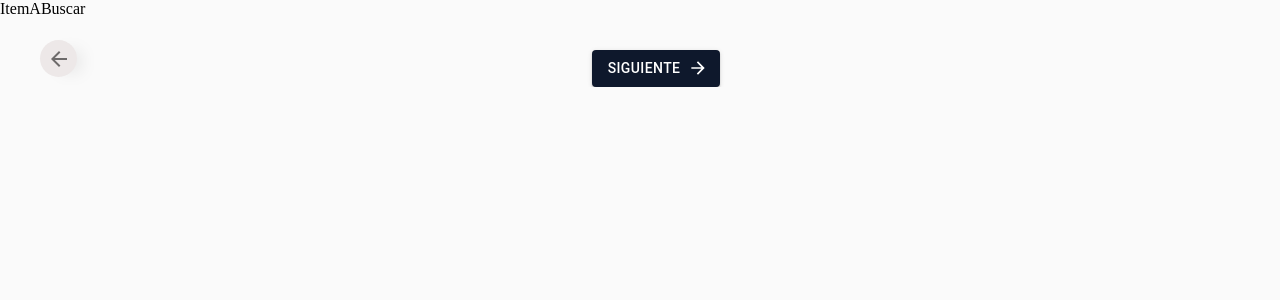
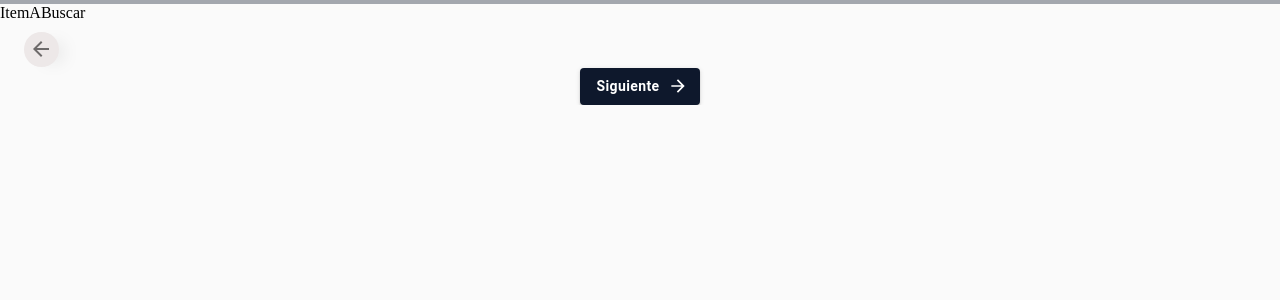
Before and after one commit to valenmartini/ISW_TP6_Grupo13, a Next.js app: page / in a window 1280 px wide. Shown: the top 300 px of the page. Built offline with nearby package versions, Linux system fonts and the light colour scheme.

Commit message:
agrega tipeo de props, agrega stepper, mejora transicion

```diff
--- a/src/components/RealizarPedido/EtapasPedido/DireccionComercio/DireccionComercio.tsx
+++ b/src/components/RealizarPedido/EtapasPedido/DireccionComercio/DireccionComercio.tsx
@@ -1,6 +1,7 @@
 import React from 'react'
+import { EtapaProps } from '../../RealizarPedido'
 
-export const DireccionComercio = (props: any) => {
+export const DireccionComercio = (props: EtapaProps) => {
   return (
     <div>DireccionComercio</div>
   )
--- a/src/components/RealizarPedido/EtapasPedido/DireccionEntrega/DireccionEntrega.tsx
+++ b/src/components/RealizarPedido/EtapasPedido/DireccionEntrega/DireccionEntrega.tsx
@@ -1,5 +1,6 @@
 import React from "react";
+import { EtapaProps } from "../../RealizarPedido";
 
-export const DireccionEntrega = (props: any) => {
+export const DireccionEntrega = (props: EtapaProps) => {
   return <div>DireccionEntrega</div>;
 };
--- a/src/components/RealizarPedido/EtapasPedido/ItemABuscar/ItemABuscar.tsx
+++ b/src/components/RealizarPedido/EtapasPedido/ItemABuscar/ItemABuscar.tsx
@@ -1,6 +1,7 @@
 import React from 'react'
+import { EtapaProps } from '../../RealizarPedido'
 
-const ItemABuscar = (props: any) => {
+const ItemABuscar = (props: EtapaProps) => {
   return (
     <div>ItemABuscar</div>
   )
--- a/src/components/RealizarPedido/EtapasPedido/PasarelaPago/PasarelaPago.tsx
+++ b/src/components/RealizarPedido/EtapasPedido/PasarelaPago/PasarelaPago.tsx
@@ -1,6 +1,7 @@
 import React from 'react'
+import { EtapaProps } from '../../RealizarPedido'
 
-export const PasarelaPago = (props:any) => {
+export const PasarelaPago = (props: EtapaProps) => {
   return (
     <div>PasarelaPago</div>
   )
--- a/src/components/RealizarPedido/EtapasPedido/ResumenFinal/ResumenFinal.tsx
+++ b/src/components/RealizarPedido/EtapasPedido/ResumenFinal/ResumenFinal.tsx
@@ -1,6 +1,7 @@
 import React from 'react'
+import { EtapaProps } from '../../RealizarPedido'
 
-export const ResumenFinal = (props:any) => {
+export const ResumenFinal = (props: EtapaProps) => {
   return (
     <div>ResumenFinal</div>
   )
--- a/src/components/RealizarPedido/EtapasPedido/VisualizarRecorrido/VisualizarRecorrido.tsx
+++ b/src/components/RealizarPedido/EtapasPedido/VisualizarRecorrido/VisualizarRecorrido.tsx
@@ -1,6 +1,7 @@
 import React from 'react'
+import { EtapaProps } from '../../RealizarPedido'
 
-export const VisualizarRecorrido = (props: any) => {
+export const VisualizarRecorrido = (props: EtapaProps) => {
   return (
     <div>VisualizarRecorrido</div>
   )
--- a/src/components/RealizarPedido/RealizarPedido.tsx
+++ b/src/components/RealizarPedido/RealizarPedido.tsx
@@ -2,9 +2,13 @@ import React, { useState } from "react";
 import ItemABuscar from "./EtapasPedido/ItemABuscar/ItemABuscar";
 import { DireccionComercio } from "./EtapasPedido/DireccionComercio/DireccionComercio";
 import { DireccionEntrega } from "./EtapasPedido/DireccionEntrega/DireccionEntrega";
-import { Button, IconButton } from "@mui/material";
+import { Button, IconButton, LinearProgress } from "@mui/material";
 import ArrowForwardIcon from "@mui/icons-material/ArrowForward";
 import ArrowBackIcon from "@mui/icons-material/ArrowBack";
+import { VisualizarRecorrido } from "./EtapasPedido/VisualizarRecorrido/VisualizarRecorrido";
+import { PasarelaPago } from "./EtapasPedido/PasarelaPago/PasarelaPago";
+import { ResumenFinal } from "./EtapasPedido/ResumenFinal/ResumenFinal";
+import {createTheme, ThemeProvider} from "@mui/material/styles";
 
 interface DatosEstados {
   itemABuscar: {
@@ -49,6 +53,12 @@ interface Etapa {
   componente: JSX.Element;
 }
 
+export interface EtapaProps {
+  datosEstados: DatosEstados;
+  setDatosEstados: any;
+  avanzarEtapa: any;
+}
+
 export const RealizarPedido = () => {
   const [etapaActual, setEtapaActual] = useState<number>(0);
   const [reverse, setReverse] = useState(false);
@@ -74,15 +84,63 @@ export const RealizarPedido = () => {
   const etapas: Etapa[] = [
     {
       idEtapa: 0,
-      componente: <ItemABuscar />,
+      componente: (
+        <ItemABuscar
+          datosEstados={datosEstados}
+          setDatosEstados={setDatosEstados}
+          avanzarEtapa={avanzarEtapa}
+        />
+      ),
     },
     {
       idEtapa: 1,
-      componente: <DireccionComercio />,
+      componente: (
+        <DireccionComercio
+          datosEstados={datosEstados}
+          setDatosEstados={setDatosEstados}
+          avanzarEtapa={avanzarEtapa}
+        />
+      ),
     },
     {
       idEtapa: 2,
-      componente: <DireccionEntrega />,
+      componente: (
+        <DireccionEntrega
+          datosEstados={datosEstados}
+          setDatosEstados={setDatosEstados}
+          avanzarEtapa={avanzarEtapa}
+        />
+      ),
+    },
+    {
+      idEtapa: 3,
+      componente: (
+        <VisualizarRecorrido
+          datosEstados={datosEstados}
+          setDatosEstados={setDatosEstados}
+          avanzarEtapa={avanzarEtapa}
+        />
+      ),
+    },
+    {
+      idEtapa: 4,
+      componente: (
+        <PasarelaPago
+          datosEstados={datosEstados}
+          setDatosEstados={setDatosEstados}
+          avanzarEtapa={avanzarEtapa}
+        />
+      ),
+    },
+    {
+      idEtapa: 5,
+      componente: (
+        <ResumenFinal
+          datosEstados={datosEstados}
+          setDatosEstados={setDatosEstados}
+          avanzarEtapa={avanzarEtapa}
+        />
+      ),
     },
   ];
 
@@ -101,15 +159,32 @@ export const RealizarPedido = () => {
     transform: "translateX(0)",
   };
 
+  const theme = createTheme({
+    palette: {
+      primary: {
+        main: "#0E182C",
+      },
+    },
+  });
+
   return (
     <div>
+      <div>
+        <ThemeProvider theme={theme}>
+          <LinearProgress
+            variant="determinate"
+            value={(etapaActual / 5) * 100}
+            color="primary"
+          />
+        </ThemeProvider>
+      </div>
       <div>
         <IconButton
           onClick={volverEtapa}
           style={{
             position: "absolute",
-            left: "24pt",
-            top: "24pt",
+            left: "12pt",
+            top: "18pt",
             zIndex: "999",
           }}
         >
@@ -117,8 +192,8 @@ export const RealizarPedido = () => {
             style={{
               backgroundColor: "#ede8e8",
               borderRadius: "50%",
-              width: "28pt",
-              height: "28pt",
+              width: "26pt",
+              height: "26pt",
               display: "flex",
               justifyContent: "center",
               alignItems: "center",
@@ -129,21 +204,36 @@ export const RealizarPedido = () => {
           </div>
         </IconButton>
       </div>
-      {etapas.map(({ idEtapa, componente }) => (
-        <div
-          key={idEtapa}
-          style={idEtapa === etapaActual ? activeStyle : transitionStyle}
-        >
-          {componente}
-        </div>
-      ))}
+      <div style={{ position: "relative" }}>
+        {etapas.map(({ idEtapa, componente }) => {
+          const activeClass =
+            etapaActual === idEtapa
+              ? "active"
+              : etapaActual >= idEtapa
+              ? "prev"
+              : "next";
+          return (
+            <div
+              className={`multi-step-content ${activeClass}`}
+              key={idEtapa}
+              style={{ display: "flex", width: "100%", position: "absolute" }}
+            >
+              {componente}
+            </div>
+          );
+        })}
+      </div>
       <div
-        style={{ display: "flex", justifyContent: "center", marginTop: "24pt" }}
+        style={{
+          display: "flex",
+          justifyContent: "center",
+          paddingTop: "48pt",
+        }}
       >
         <Button
           onClick={avanzarEtapa}
           variant="contained"
-          style={{ marginLeft: "24pt", backgroundColor: '#0E182C' }}
+          style={{ backgroundColor: "#0E182C", textTransform: 'none', fontWeight: 'bold' }}
           endIcon={<ArrowForwardIcon />}
         >
           Siguiente
--- a/src/styles/globals.css
+++ b/src/styles/globals.css
@@ -1,3 +1,11 @@
+:root {
+  --max-width: 1100px;
+  --border-radius: 12px;
+  --font-mono: ui-monospace, Menlo, Monaco, 'Cascadia Mono', 'Segoe UI Mono',
+    'Roboto Mono', 'Oxygen Mono', 'Ubuntu Monospace', 'Source Code Pro',
+    'Fira Mono', 'Droid Sans Mono', 'Courier New', monospace;
+}
+
 * {
     box-sizing: border-box;
     padding: 0;
@@ -10,3 +18,28 @@
     overflow-x: hidden;
     background-color: #fafafa;
   }
+
+  .multi-step-container {
+    display: flex;
+    flex-wrap: nowrap;
+    overflow-x: hidden;
+  }
+
+  .multi-step-content {
+    flex-shrink: 0;
+    width: 100%;
+    transform: translateX(0%);
+    transition: transform 0.5s ease;
+  }
+
+  .multi-step-content.active {
+    transform: translateX(0%);
+  }
+
+  .multi-step-content.next {
+    transform: translateX(100%);
+  }
+
+  .multi-step-content.prev {
+    transform: translateX(-100%);
+  }
```
